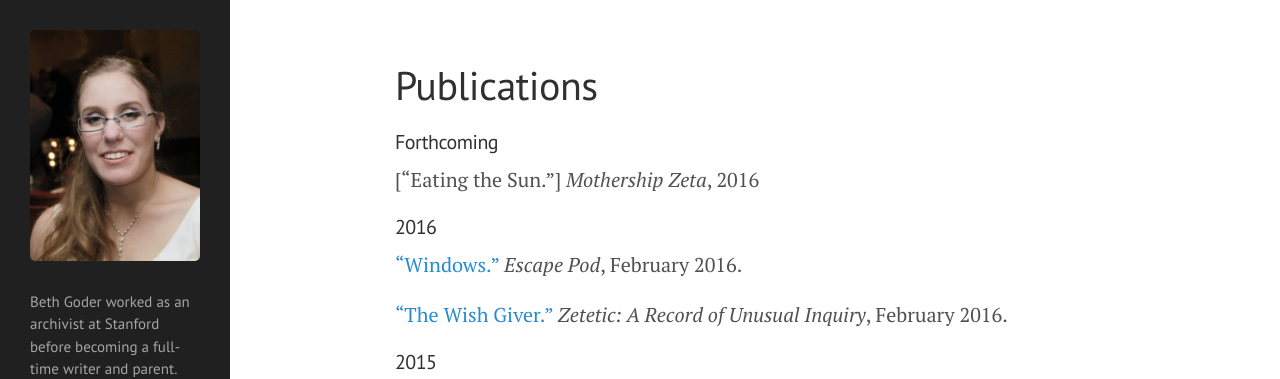
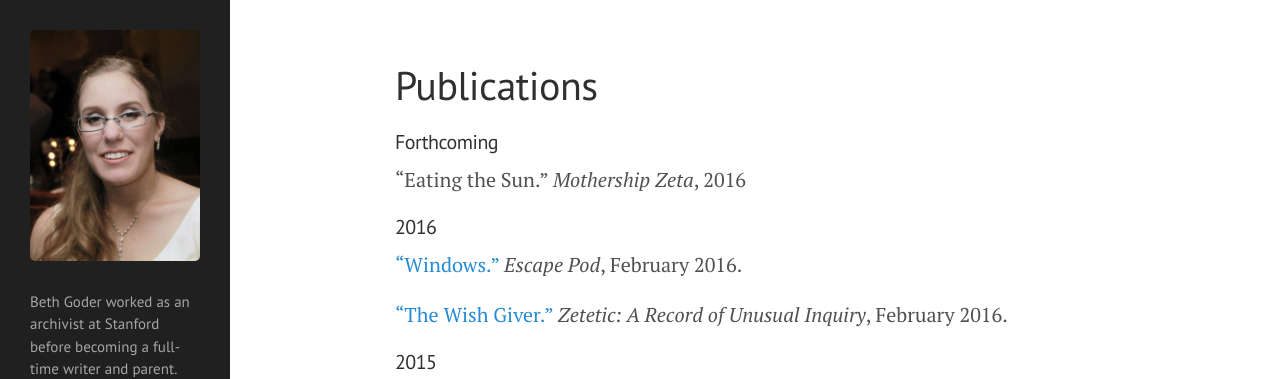
Before and after one commit to BethGoder/BethGoder.github.io, a Jekyll site: the page built from pubs.md, in a window 1280 px wide. Shown: the top 379 px of the page. Built offline with Jekyll 4.4.1, drawn with Linux system fonts in a browser that asks for light colours.

Commit message:
Update pubs.md

```diff
--- a/pubs.md
+++ b/pubs.md
@@ -6,7 +6,7 @@ permalink: /publications/
 
 #### Forthcoming
 
-["Eating the Sun."] _Mothership Zeta_, 2016
+"Eating the Sun." _Mothership Zeta_, 2016
 
 #### 2016
 
```
